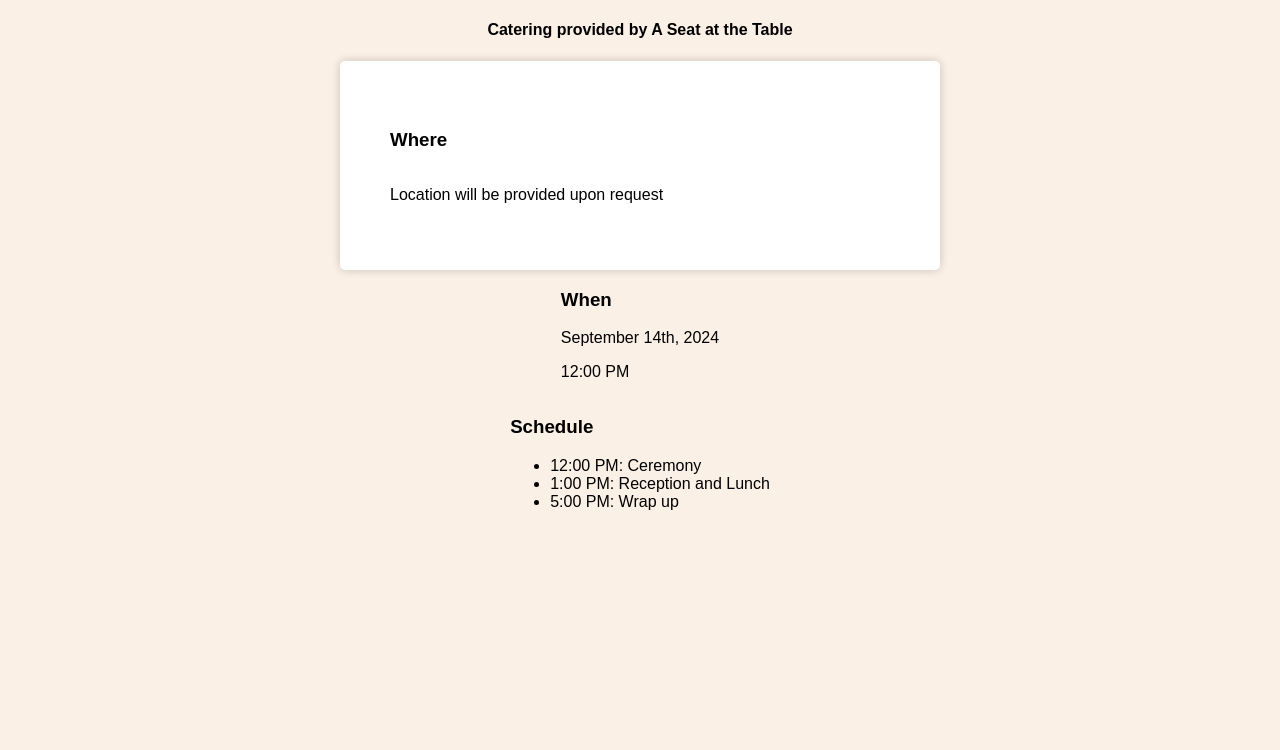
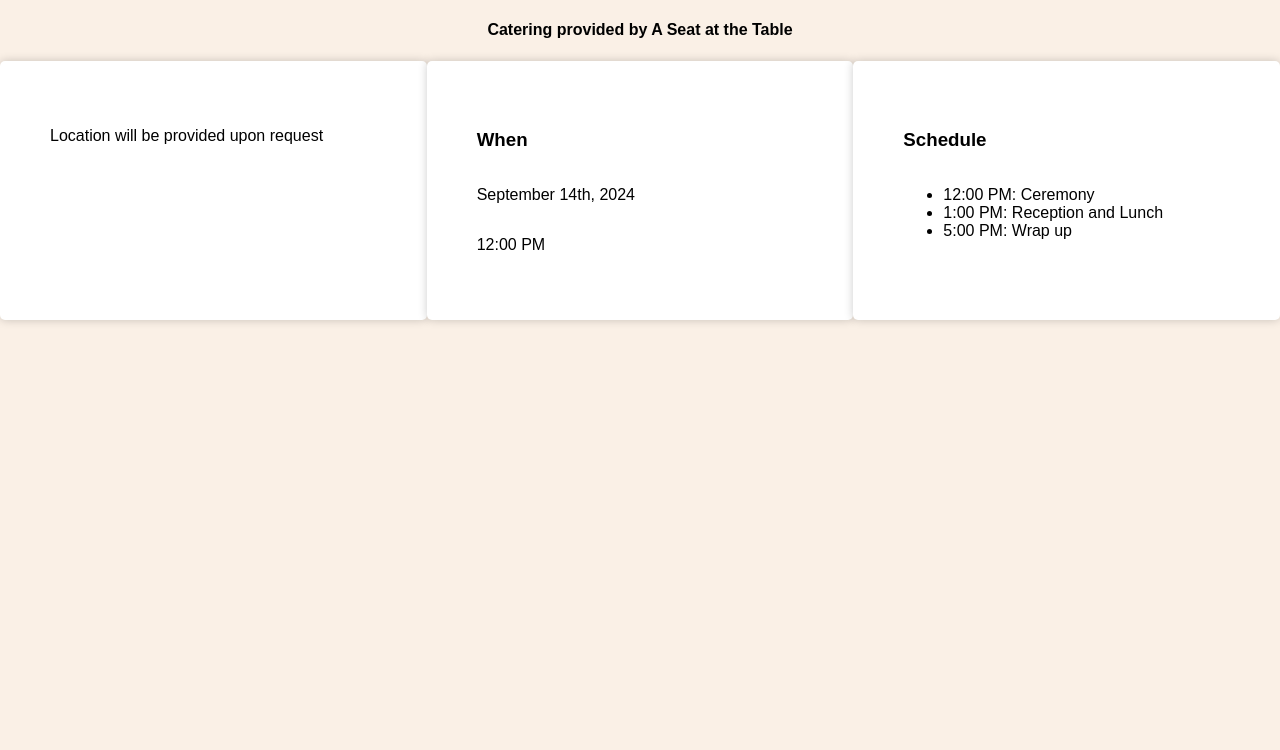
Before and after one commit to EricMTodd/wedding-site, a Flask app: page /event-details in a window 1280 px wide. Shown: the part 50-800 px from the top of the page. Run offline with Flask 3, Linux system fonts and the light colour scheme.

Commit message:
Minor formatting changes.

```diff
--- a/templates/event-details.html
+++ b/templates/event-details.html
@@ -25,12 +25,12 @@
             <h4>Catering provided by <a href="https://www.asattbbq.com/" target="_blank">A Seat at the Table</a></h4>
             <div id="event-details-container">
                 <div>
-                    <h3>Where</h3>
-                    <!-- <p>63 Emmett Lode Rd, Breckenridge, CO 80424, USA<p>
+                    <!-- <h3>Where</h3>
+                    <p>63 Emmett Lode Rd, Breckenridge, CO 80424, USA<p>
                     <div id="map">
-                        <iframe src="https://www.google.com/maps/embed?pb=!1m18!1m12!1m3!1d3080.0119469293504!2d-106.01624332368648!3d39.46905881277137!2m3!1f0!2f0!3f0!3m2!1i1024!2i768!4f13.1!3m3!1m2!1s0x876af7031b58e6d5%3A0x61b07fe1ac0fbf55!2s63%20Emmett%20Lode%20Rd%2C%20Breckenridge%2C%20CO%2080424!5e0!3m2!1sen!2sus!4v1708112536298!5m2!1sen!2sus" width="400" height="250" style="border:0;" allowfullscreen="" loading="lazy" referrerpolicy="no-referrer-when-downgrade"></iframe> -->
-                        <p>Location will be provided upon request</p>
-                    </div>
+                        <iframe src="https://www.google.com/maps/embed?pb=!1m18!1m12!1m3!1d3080.0119469293504!2d-106.01624332368648!3d39.46905881277137!2m3!1f0!2f0!3f0!3m2!1i1024!2i768!4f13.1!3m3!1m2!1s0x876af7031b58e6d5%3A0x61b07fe1ac0fbf55!2s63%20Emmett%20Lode%20Rd%2C%20Breckenridge%2C%20CO%2080424!5e0!3m2!1sen!2sus!4v1708112536298!5m2!1sen!2sus" width="400" height="250" style="border:0;" allowfullscreen="" loading="lazy" referrerpolicy="no-referrer-when-downgrade"></iframe>
+                    </div> -->
+                    <p>Location will be provided upon request</p>
                 </div>
                 <div>
                     <h3>When</h3>
```
